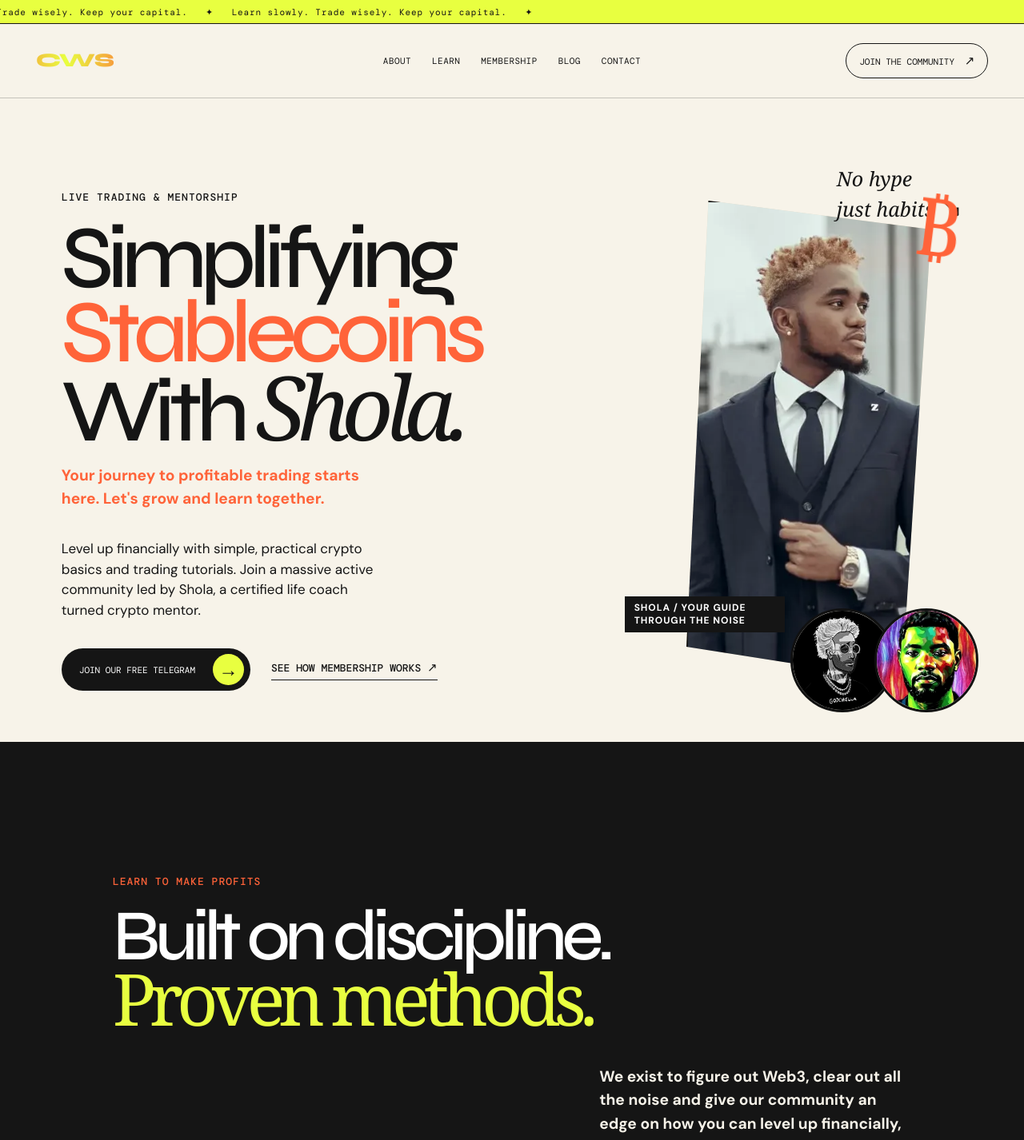
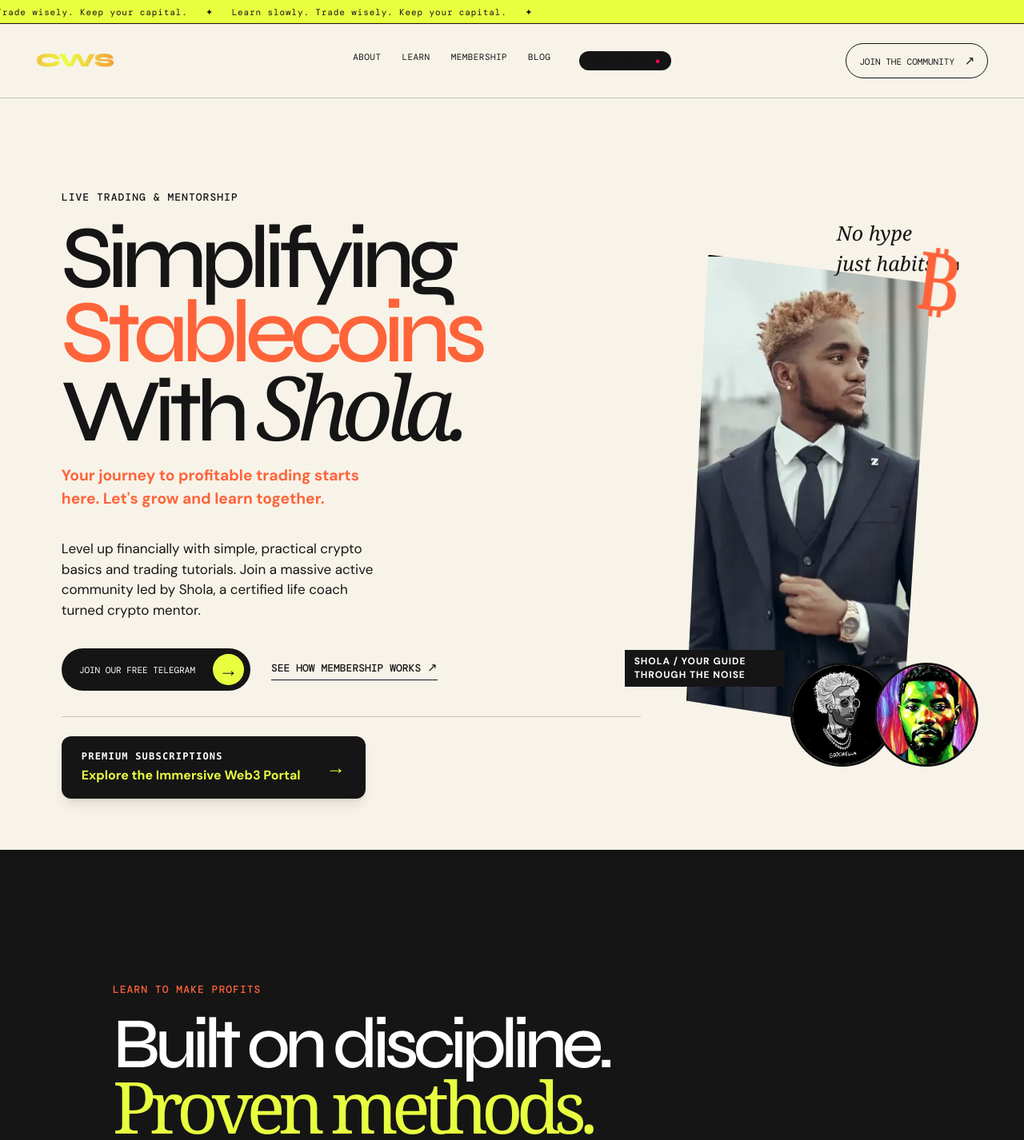
Before and after one commit to olabisi-9ja/Crypto-with-shola, a React (Vite) app in the folder frontend/: page / in a window 1280 px wide. Shown: the top 1426 px of the page at 80% size. Built offline with nearby package versions, Linux system fonts and the light colour scheme.

Commit message:
Add distinct Web3 Portal links to Navbar and Hero section

```diff
--- a/frontend/src/components/LandingHero.tsx
+++ b/frontend/src/components/LandingHero.tsx
@@ -58,10 +58,20 @@
           </p>
           <p className="hero-intro reveal-2">Level up financially with simple, practical crypto basics and trading tutorials. Join a massive active community led by Shola, a certified life coach turned crypto mentor.</p>
           <div className="hero-actions reveal-3">
-            <a className="round-link" href="https://t.me/yourtelegramchannel" target="_blank" rel="noopener noreferrer">
+            <a className="round-link" href="https://t.me/cryptowithshola" target="_blank" rel="noopener noreferrer">
               <span>Join Our Free Telegram</span><b>→</b>
             </a>
             <Link className="text-link" to="/membership">See how membership works <span>↗</span></Link>
+          </div>
+
+          <div className="mt-8 pt-6 border-t border-black/10 reveal-3">
+             <Link to="/web3" className="inline-flex items-center gap-4 bg-[#151515] text-[#e8ff40] px-6 py-4 rounded-xl hover:bg-[#e8ff40] hover:text-black hover:border-black border border-transparent transition-colors group shadow-lg">
+               <div>
+                 <span className="block text-xs font-mono font-bold uppercase tracking-widest mb-1 text-white group-hover:text-black/70">Premium Subscriptions</span>
+                 <span className="block font-bold">Explore the Immersive Web3 Portal</span>
+               </div>
+               <span className="text-2xl ml-4 transform group-hover:translate-x-2 transition-transform">→</span>
+             </Link>
           </div>
         </div>
       </div>
--- a/frontend/src/components/LandingNavbar.tsx
+++ b/frontend/src/components/LandingNavbar.tsx
@@ -10,7 +10,11 @@
         <Link to="/learn">Learn</Link>
         <Link to="/membership">Membership</Link>
         <Link to="/blog">Blog</Link>
-        <Link to="/contact">Contact</Link>
+        <Link to="/web3" className="relative group overflow-hidden bg-[#151515] text-[#e8ff40] px-3 py-1 rounded-full text-xs font-bold font-mono border border-[#e8ff40]/30 hover:border-[#e8ff40] transition-colors" style={{ marginLeft: '10px' }}>
+          <span className="relative z-10 flex items-center gap-1">WEB3 PORTAL <span className="text-[#ff0055]">●</span></span>
+          <div className="absolute inset-0 bg-[#e8ff40] translate-y-[100%] group-hover:translate-y-0 transition-transform duration-300 ease-out z-0"></div>
+          <span className="absolute inset-0 z-10 flex items-center justify-center gap-1 text-black opacity-0 group-hover:opacity-100 transition-opacity duration-300">WEB3 PORTAL <span className="text-[#ff0055]">●</span></span>
+        </Link>
       </nav>
       <Link className="header-cta" to="/contact">Join the community <span>↗</span></Link>
     </header>
```
